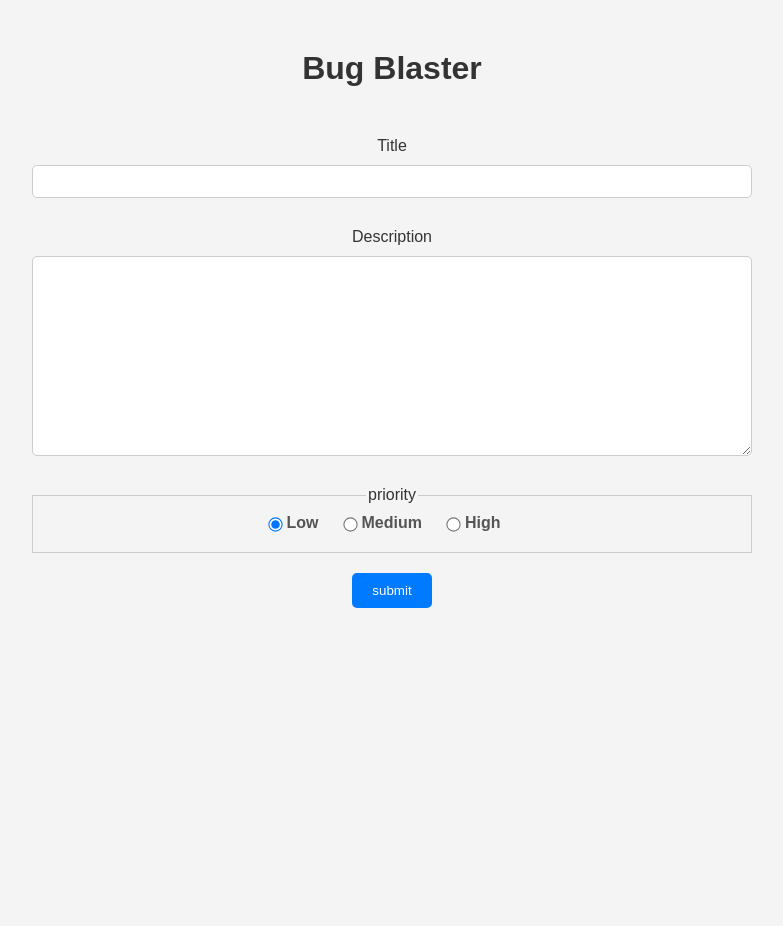
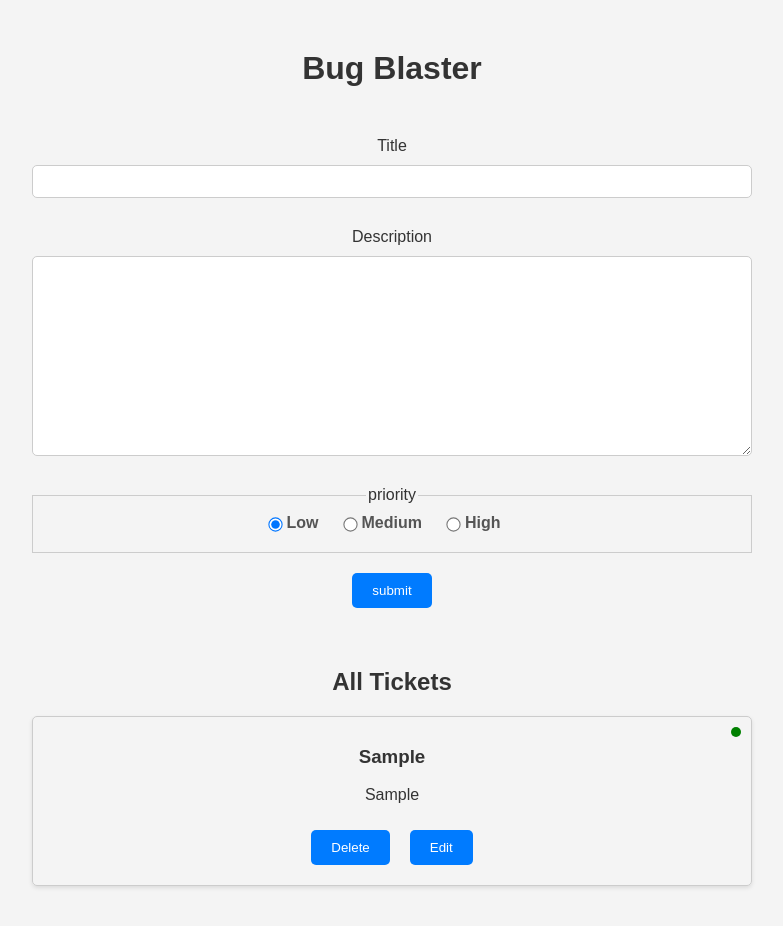
Before and after one commit to ummanojkumar/Bug_Blaster, a React (Create React App) app: page / in a window 1280 px wide. Both pictures are taken after typing "Sample", "Sample" into the empty fields and a click on the button "submit". Shown: the top 926 px of the page, without its empty margins (248-1031 px from the left). Before the commit the page ends 800 px from the top, so only its background shows below. Built offline with nearby package versions, Linux system fonts and the light colour scheme.

Commit message:
Delete ticket

```diff
--- a/src/App.js
+++ b/src/App.js
@@ -4,6 +4,7 @@
 import { useReducer } from 'react';
 import TicketForm from './components/TicketForm';
 import ticketReducer from './reducers/ticketReducer';
+import TicketList from './components/TicketList';
 
 function App() {
 
@@ -21,6 +22,16 @@
 
         }
 
+        {state.tickets.length >0 && (
+          <div className='results'>
+            <h2> All Tickets </h2>
+            <TicketList tickets={state.tickets} dispatch={dispatch}></TicketList>
+            </div>)
+
+        }
+
+
+
       </div>
     </div>
   );
--- /dev/null
+++ b/src/components/TicketItem.js
@@ -0,0 +1,26 @@
+import React from "react";
+
+export default function TicketItem({ticket, dispatch}) {
+    const {id, title, description, priority} = ticket;
+
+    const priorityClass = {
+        1: "priority-low",
+        2: "priority-medium",
+        3: "priority-high",
+    }
+
+    return (
+        <div className="ticket-item">
+            <div className={`priority-dot ${priorityClass[ticket.priority]}`}></div>
+            <h3>{title}</h3>
+            <p>{description}</p>
+
+            <button className="button" onClick={ () => dispatch({type:'DELETE_TICKET', payload: {id}})}>Delete</button>
+
+            <button className="button" onClick={ () => {
+                /* Edit */
+            }}>Edit</button>
+
+        </div>
+    )
+}
--- /dev/null
+++ b/src/components/TicketList.js
@@ -0,0 +1,15 @@
+import React from "react";
+import TicketItem from "./TicketItem";
+
+export default function TicketList({tickets, dispatch}) {
+
+    return (
+        <div className="ticket-list">
+            {
+                tickets.map( ticket => {
+                  return  <TicketItem key={ticket.id} dispatch={dispatch} ticket={ticket}></TicketItem>
+                })
+            }
+        </div>
+    )
+}
```
